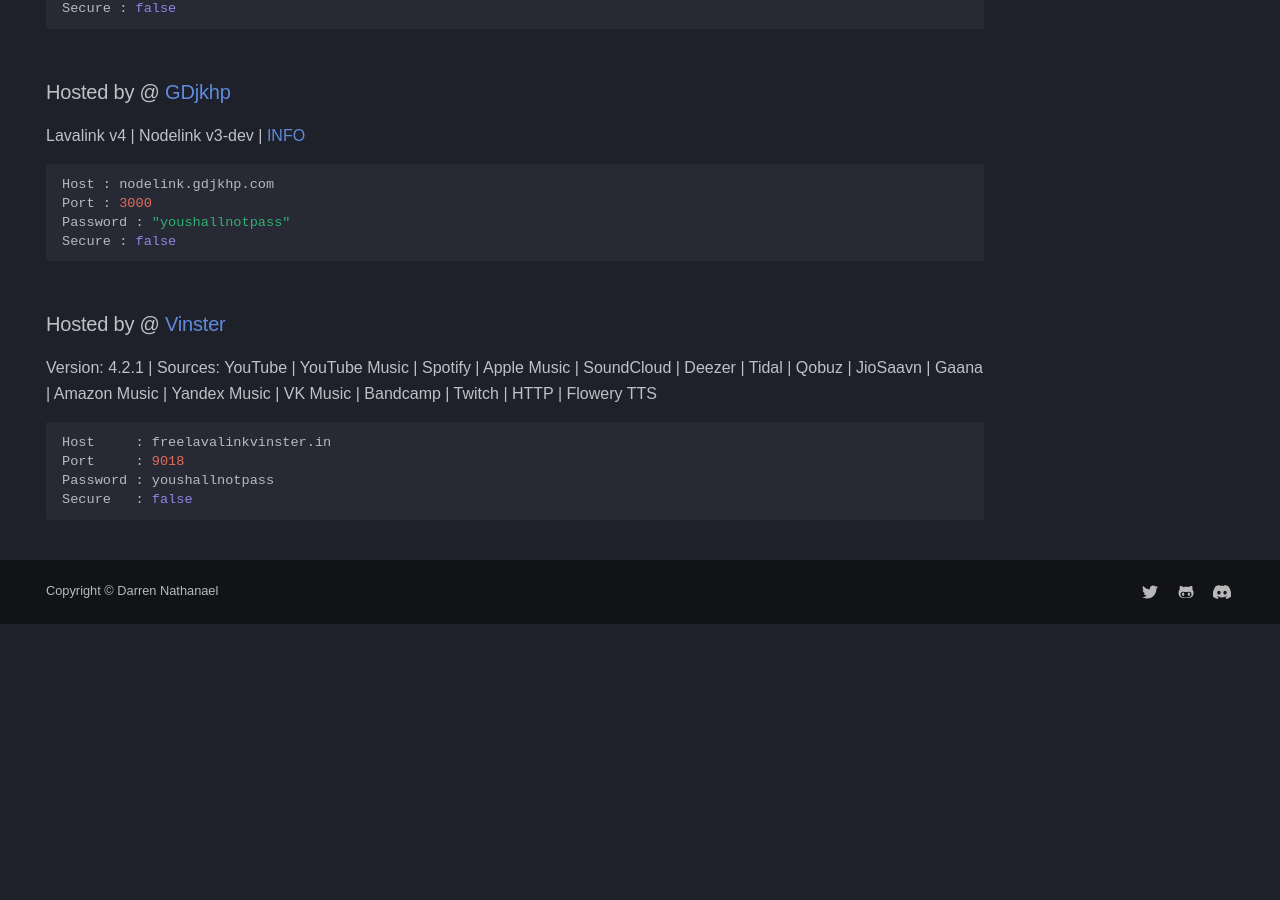
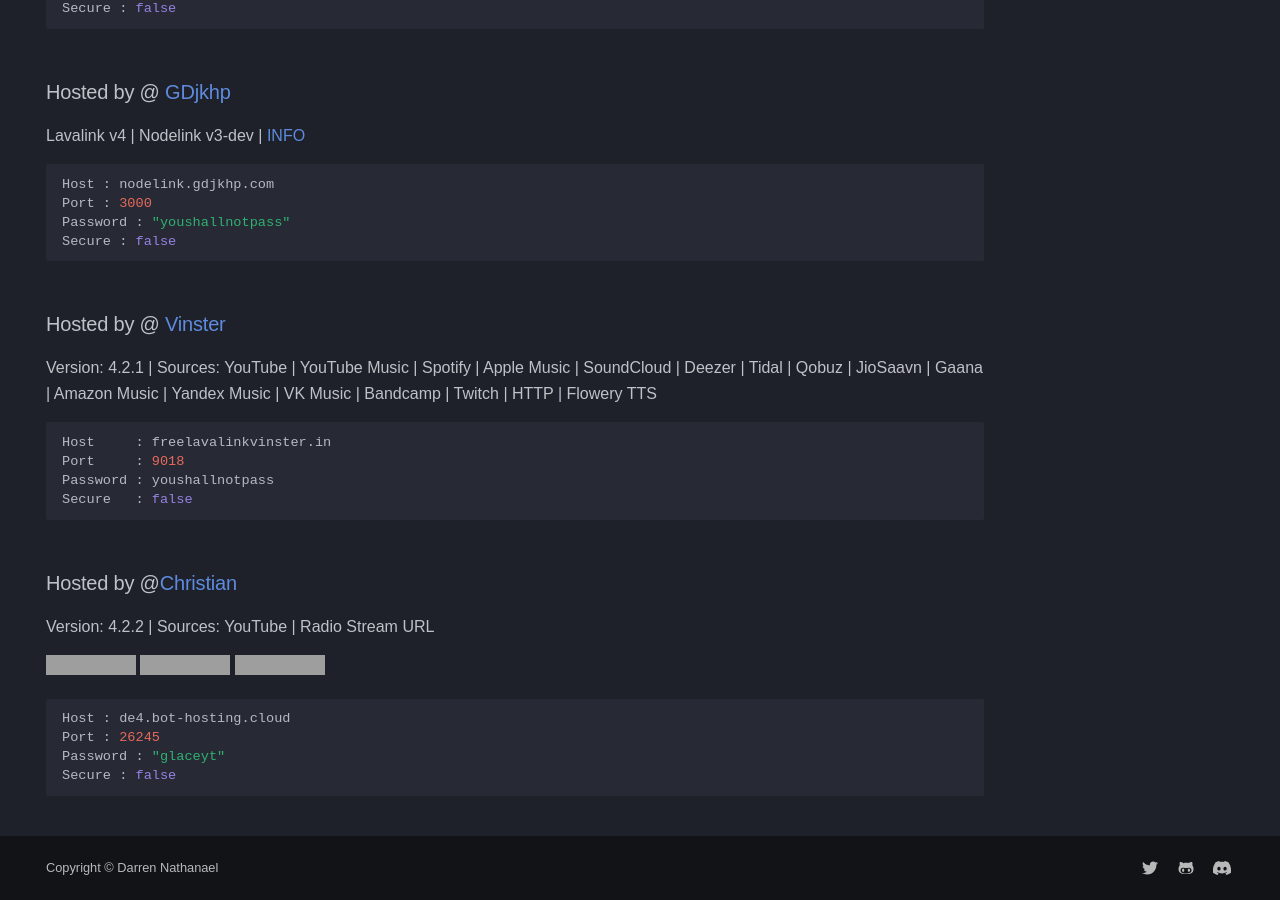
Before and after one commit to DarrenOfficial/lavalink-list, an MkDocs documentation site: the page built from docs/NoSSL/Lavalink-NonSSL.md, in a window 1280 px wide and 900 px high, scrolled down 3590 px. Built offline with MkDocs 1.6.1 and Material for MkDocs 9.7.7, drawn with Linux system fonts in a browser that asks for light colours; some web fonts are replaced; comment, search, counter and statistics services are not loaded; a style sheet for code colours, icons or effects is not loaded; before the commit the page ends 4214 px from its top, so only the background shows below that; grey boxes are pictures that could not be loaded.

Commit message:
Update Lavalink-NonSSL.md with hosting details
Added hosting information and status badges for Lavalink.

````diff
--- a/docs/NoSSL/Lavalink-NonSSL.md
+++ b/docs/NoSSL/Lavalink-NonSSL.md
@@ -181,3 +181,13 @@ Port     : 9018
 Password : youshallnotpass
 Secure   : false
 ```
+### Hosted by @[Christian](https://bot-hosting.net/)
+Version: 4.2.2 | Sources: YouTube | Radio Stream URL
+
+![Status](https://lavalink-api-status.triniumhost.com/nodelink_canary/badge/status) ![Load](https://lavalink-api-status.triniumhost.com/nodelink_canary/badge/load) ![Players](https://lavalink-api-status.triniumhost.com/nodelink_canary/badge/connections)
+```bash
+Host : de4.bot-hosting.cloud
+Port : 26245
+Password : "glaceyt"
+Secure : false
+```
````
